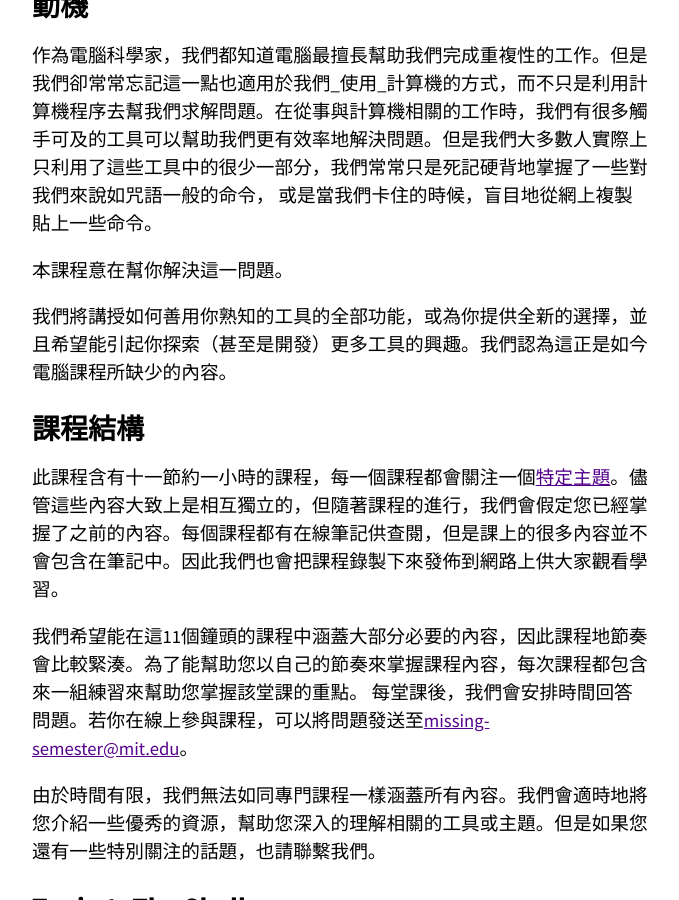
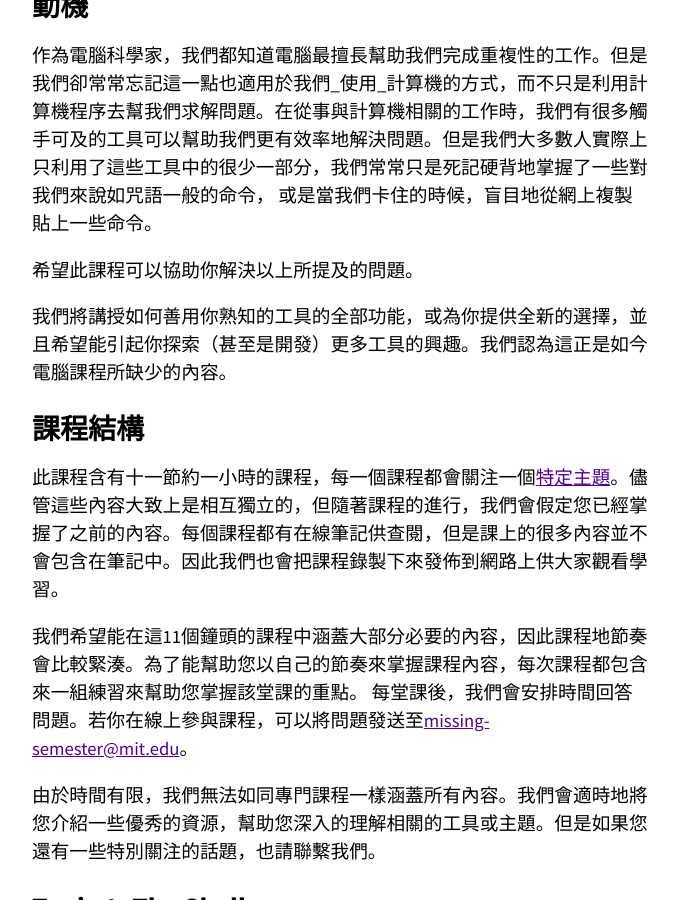
Before and after one commit to missing-semester-zh-Hant/missing-semester-zh-Hant.github.io, a Jekyll site: the page built from _2020/course-shell.md, in a window 1280 px wide and 900 px high, scrolled down 525 px. Shown: the whole window, without its empty margins (300-979 px from the left). Built offline with Jekyll 4.4.1, drawn with Linux system fonts in a browser that asks for light colours.

Commit message:
update course-shell

```diff
--- a/_2020/course-shell.md
+++ b/_2020/course-shell.md
@@ -25,7 +25,7 @@ copy-paste commands from the internet when we get stuck. -->
 
 
 <!-- This class is an attempt to address this. -->
-本課程意在幫你解決這一問題。
+希望此課程可以協助你解決以上所提及的問題。
 
 <!-- We want to teach you how to make the most of the tools you know, show
 you new tools to add to your toolbox, and hopefully instill in you some
```
